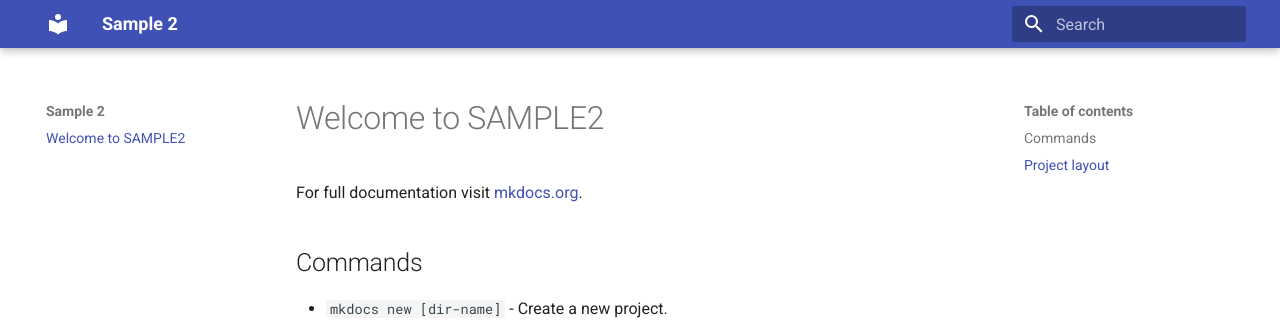
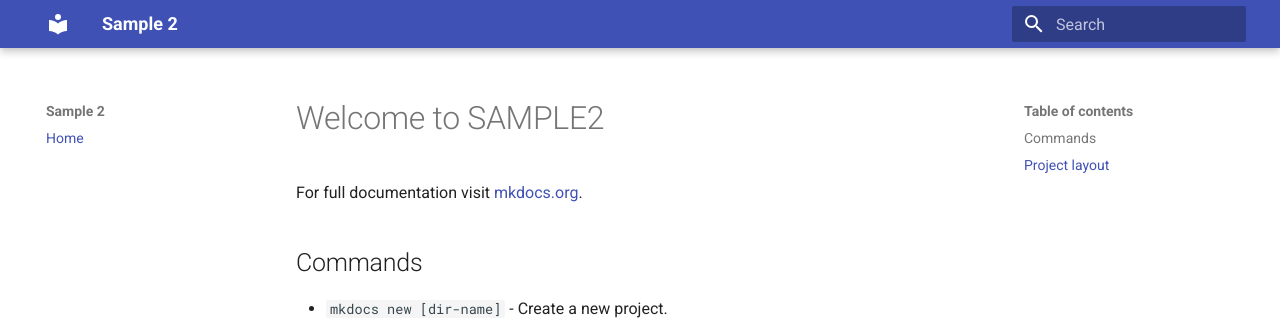
Before and after one commit to A-Baji/mk-docs-sample2, an MkDocs documentation site: the page built from docs/index.md, in a window 1280 px wide. Shown: the top 322 px of the page. Built offline with MkDocs 1.6.1 and Material for MkDocs 9.7.7, drawn with Linux system fonts in a browser that asks for light colours; some of the changed lines change nothing that is shown.

```diff
--- a/mkdocs.yml
+++ b/mkdocs.yml
@@ -1,3 +1,7 @@
 site_name: Sample 2
 theme:
   name: material
+
+edit_uri: /blob/master/
+nav:
+  - Home: index.md
```
